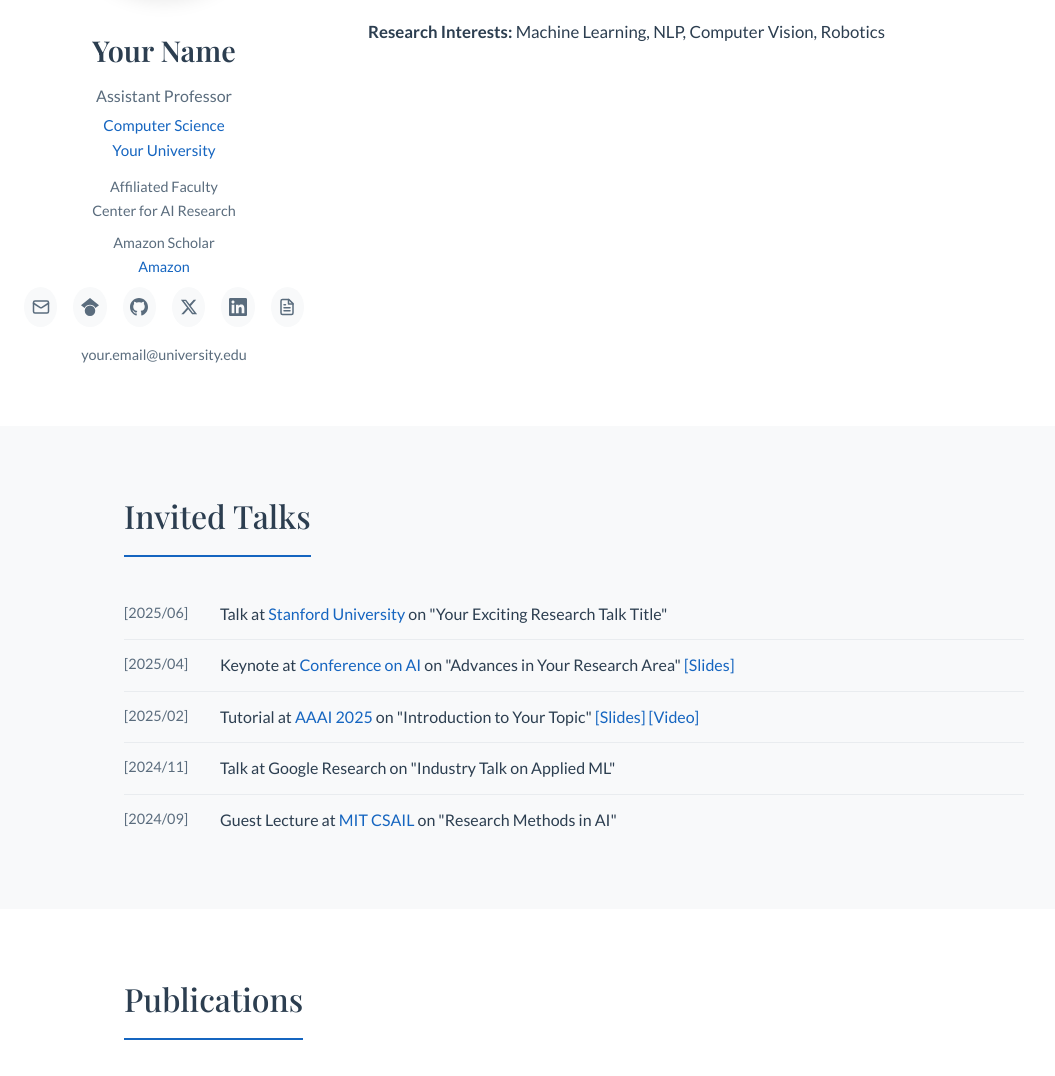
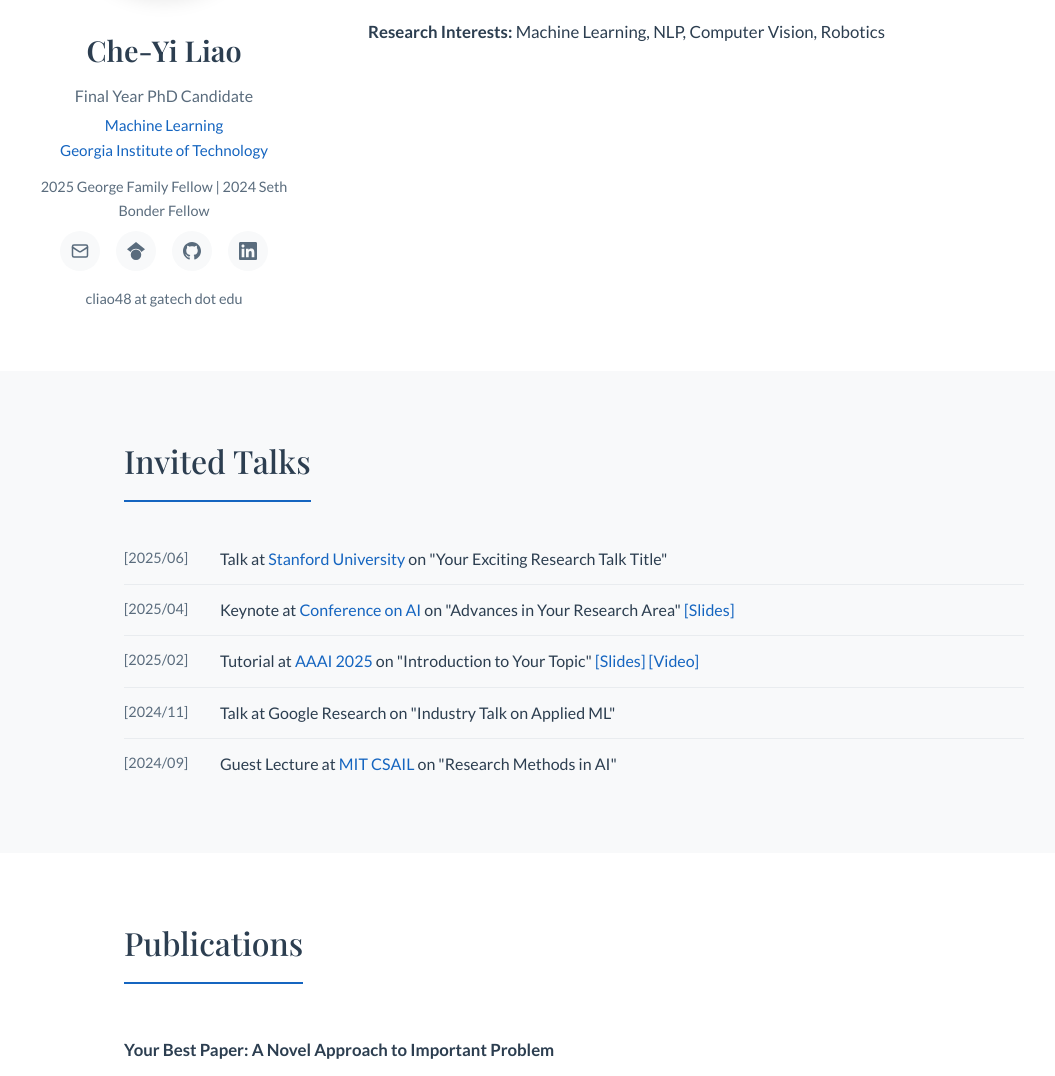
Before and after one commit to CheYiLiao/CheYiLiao.github.io, a Jekyll site: the page built from index.html, in a window 1280 px wide and 1400 px high, cut to the strip 324-1400 px from the top of the window. Shown: the whole strip, without its empty margins (66-1121 px from the left). Built offline with Jekyll 4.4.1, drawn with Linux system fonts in a browser that asks for light colours; some of the changed text lies outside the part shown.

Commit message:
Update _config.yml

```diff
--- a/_config.yml
+++ b/_config.yml
@@ -1,39 +1,32 @@
 # Site settings
-title: Your Name
-description: Academic portfolio website
-url: "https://yourusername.github.io"
+title: Che-Yi Liao
+description: Personalized LLM, Constrained Alignment, AI-Driven Learning and Operations Management, AI in Healthcare
+url: "https://CheYiLiao.github.io"
 baseurl: ""
 
 # Personal info
 author:
-  name: Your Name
-  email: your.email@university.edu
+  name: Che-Yi Liao
+  email: cliao48 at gatech dot edu
   photo: /assets/images/profile.jpg
 
   # Primary position
-  title: Assistant Professor
-  department: Computer Science
-  university: Your University
+  title: Final Year PhD Candidate
+  department: Machine Learning
+  university: Georgia Institute of Technology
   # Leave blank or remove to disable links:
   department_url: ""
   university_url: ""
 
   # Additional affiliations (optional - add as many as you want)
   affiliations:
-    - title: Affiliated Faculty
-      place: Center for AI Research
-      url: ""   # leave blank for no link
-    - title: Amazon Scholar
-      place: Amazon
-      url: "https://amazon.com"
+    - title:  2025 George Family Fellow | 2024 Seth Bonder Fellow
 
 # Social links (leave blank or remove to hide)
 social:
-  google_scholar: "https://scholar.google.com/citations?user=YOURID"
-  github: "https://github.com/yourusername"
-  twitter: "https://twitter.com/yourusername"
-  linkedin: "https://linkedin.com/in/yourusername"
-  cv: /assets/cv.pdf
+  google_scholar: "https://scholar.google.com/citations?user=qX9MI1MAAAAJ&hl=en"
+  github: "https://github.com/CheYiLiao"
+  linkedin: "https://linkedin.com/in/che-yi-liao"
 
 # Build settings
 markdown: kramdown
```
